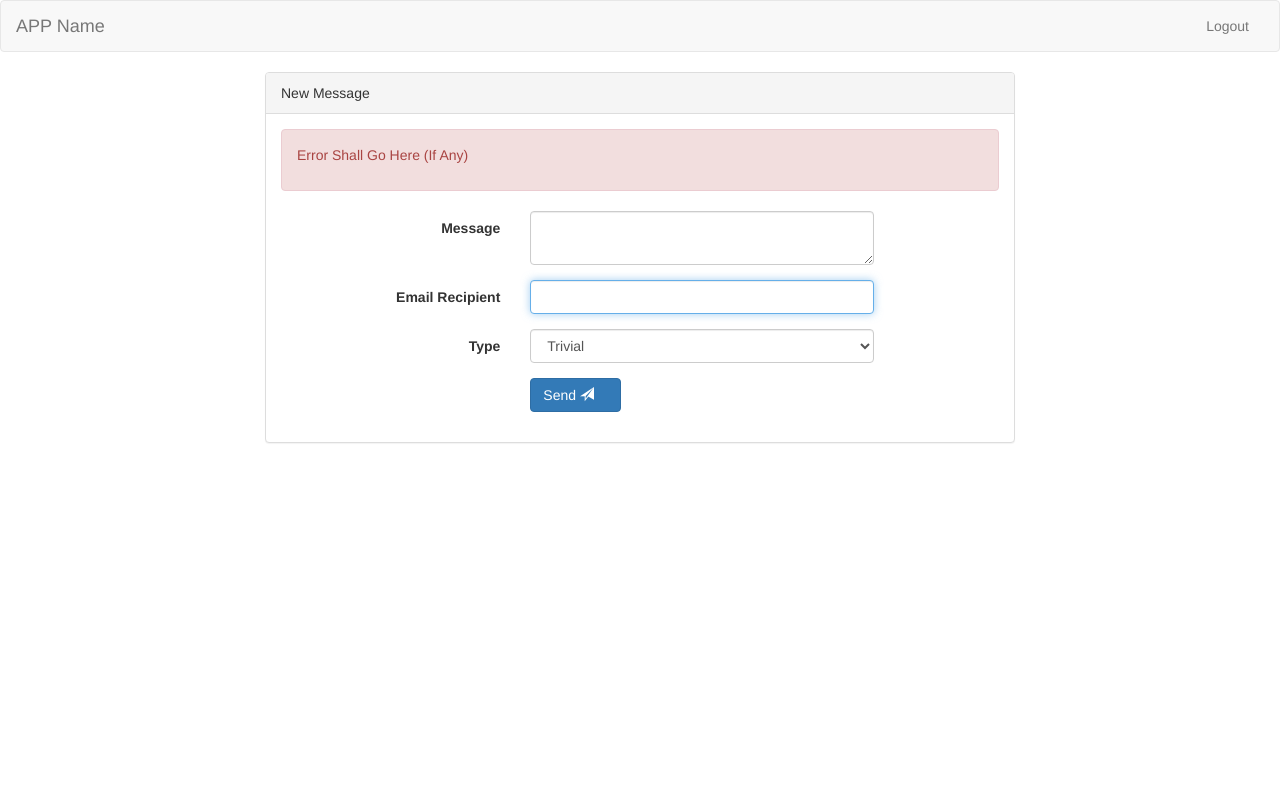
After one commit to gegham-ayvazyan/rocket-test, a PHP site: page /Views/new_message.html in a window 1280 px wide. The commit adds this page. Run offline with PHP 8.4, Linux system fonts and the light colour scheme.

Commit message:
Added ability to send messages

```diff
--- a/public/Actions/dashboard.class.php
+++ b/public/Actions/dashboard.class.php
@@ -10,6 +10,6 @@ class Dashboard implements Runnable
 
     public function run()
     {
-        dd(get_user());
+        echo view('dashboard', 'My Messages');
     }
 }
--- /dev/null
+++ b/public/Views/new_message.html
@@ -0,0 +1,84 @@
+<html lang="en">
+<head>
+    <meta charset="utf-8">
+    <meta http-equiv="X-UA-Compatible" content="IE=edge">
+    <meta name="viewport" content="width=device-width, initial-scale=1">
+    <title>My Application</title>
+    <link href="https://fonts.googleapis.com/css?family=Raleway:100,600" rel="stylesheet" type="text/css">
+    <link rel="stylesheet" href="assets/css/bootstrap.min.css">
+</head>
+<body>
+<nav class="navbar navbar-default">
+    <div class="container-fluid">
+        <div class="navbar-header">
+            <a class="navbar-brand" href="/" id="app-name">APP Name</a>
+        </div>
+        <div class="collapse navbar-collapse" id="bs-example-navbar-collapse-1">
+            <ul class="nav navbar-nav navbar-right">
+                <li>
+                    <a href="/?r=Logout">
+                        Logout
+                    </a>
+                </li>
+            </ul>
+        </div>
+    </div>
+</nav>
+<div class="container">
+    <div class="row">
+        <div class="col-md-8 col-md-offset-2">
+            <div class="panel panel-default">
+                <div class="panel-heading">New Message</div>
+                <div class="panel-body">
+                    <div id="errors">
+                        <div class="alert alert-danger">
+                            <div class="error-message">
+                                <p>Error Shall Go Here (If Any)</p>
+                            </div>
+                        </div>
+                    </div>
+                    <form class="form-horizontal" role="form" method="POST">
+                        <div class="form-group">
+                            <label for="message" class="col-md-4 control-label">Message</label>
+                            <div class="col-md-6">
+                                <textarea id="message" class="form-control" name="message" required="" autocomplete="off"></textarea>
+                            </div>
+                        </div>
+
+                        <div class="form-group">
+                            <label for="email" class="col-md-4 control-label">Email Recipient</label>
+                            <div class="col-md-6">
+                                <input id="email" type="text" class="form-control" name="email" value="" required="" autofocus="" autocomplete="off">
+                            </div>
+                        </div>
+
+                        <div class="form-group">
+                            <label for="type" class="col-md-4 control-label">Type</label>
+                            <div class="col-md-6">
+                                <select name="type" id="type" class="form-control">
+                                    <option>Trivial</option>
+                                    <option>Important</option>
+                                    <option>Urgent</option>
+                                </select>
+                            </div>
+                        </div>
+
+                        <div class="form-group">
+                            <div class="col-md-8 col-md-offset-4">
+                                <button type="submit" class="btn btn-primary">
+                                    Send
+                                    <i class="glyphicon glyphicon-send">&nbsp;</i>
+                                </button>
+                            </div>
+                        </div>
+                    </form>
+                </div>
+            </div>
+        </div>
+    </div>
+</div>
+
+<script src="assets/js/jquery.min.js"></script>
+<script src="assets/js/bootstrap.min.js"></script>
+</body>
+</html>
--- a/public/helpers.php
+++ b/public/helpers.php
@@ -38,6 +38,10 @@ if (!function_exists('logged_in')) {
 }
 
 if (!function_exists('get_user')) {
+    /**
+     * Returns the authenticated user or null if the client guest
+     * @return null|stdClass
+     */
     function get_user()
     {
         global $user;
```
Also changed, not shown: public/Actions/new_message.class.php (added, +69 -0 lines), public/Views/dashboard.html (added, +72 -0 lines).
